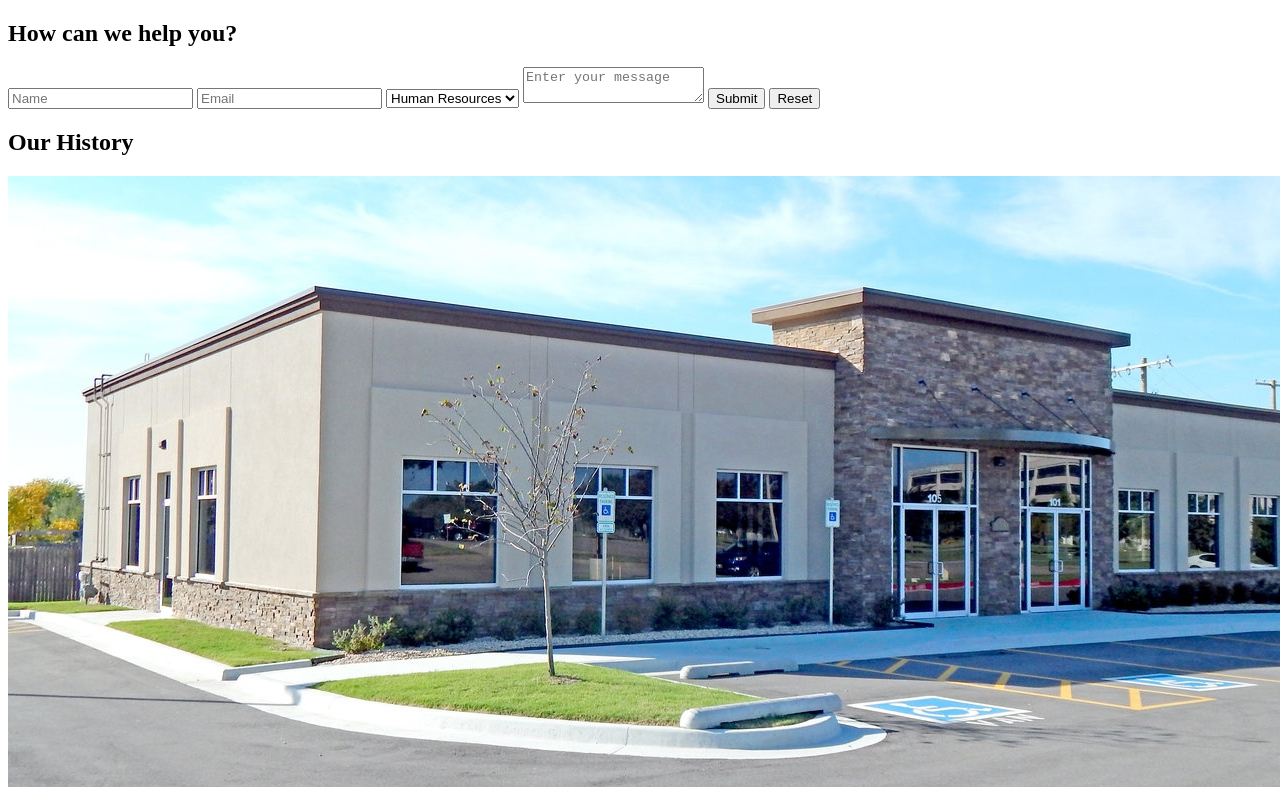
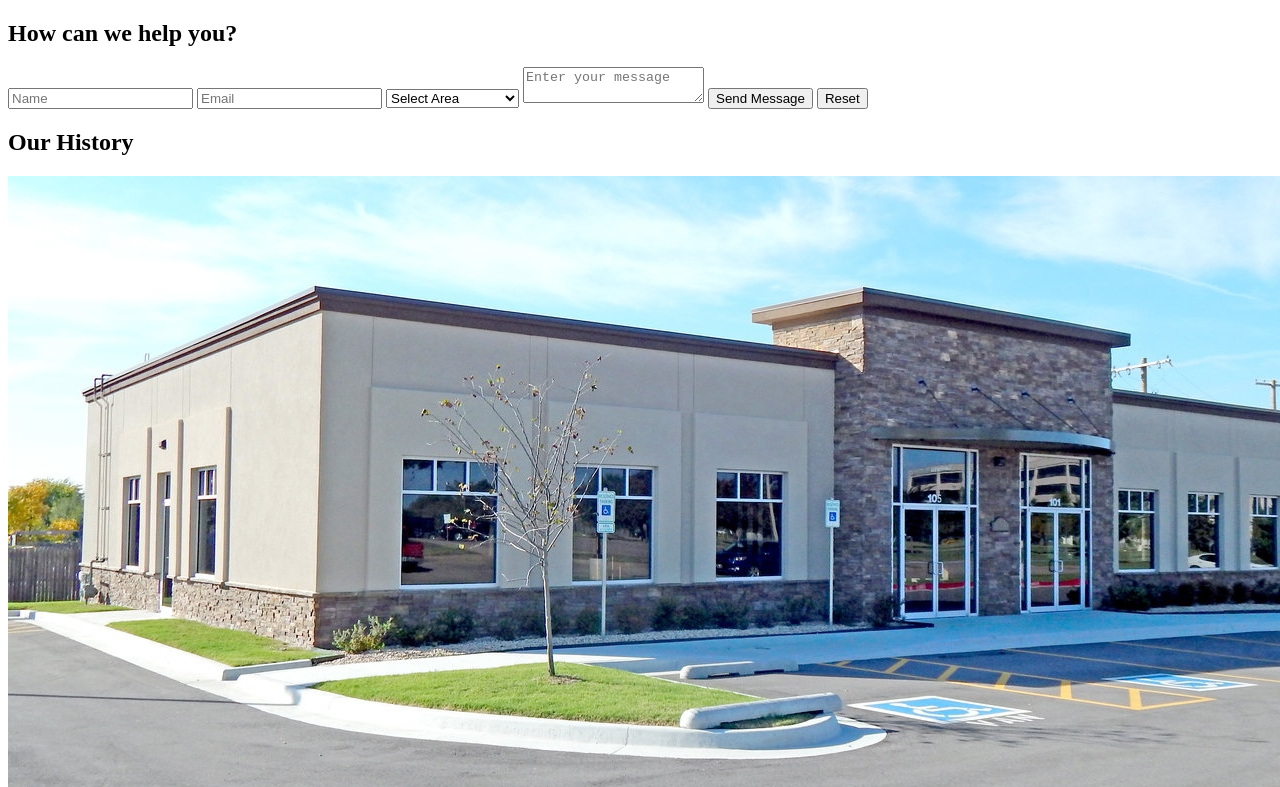
Before and after one commit to agusting19/BaSP-M2022-Etapa-1, a plain HTML site: page Semana-01/index.html in a window 1280 px wide. Shown: the part 1807-2594 px from the top of the page. Drawn offline with Linux system fonts and the light colour scheme.

Commit message:
Corrections in form sections

```diff
--- a/Semana-01/index.html
+++ b/Semana-01/index.html
@@ -86,13 +86,14 @@
                     <input placeholder="Name" type="text">
                     <input placeholder="Email" type="email">
                     <select>
+                        <option>Select Area</option>
                         <option>Human Resources</option>
-                        <option>Admin</option>
-                        <option>Support</option>
+                        <option>System</option>
+                        <option>Commercialization</option>
                     </select>
                     <textarea placeholder="Enter your message"></textarea>
-                    <input type="submit">
-                    <input type="reset">
+                    <button type="submit">Send Message</button>
+                    <button type="reset">Reset</button>
                 </form>
             </section>
             <section id="history">
@@ -141,7 +142,7 @@
                 <li><a href="#"><i class="fa-brands fa-linkedin"></i>LinkedIn</a></li>
                 <li><a href="#"><i class="fa-brands fa-github"></i>GitHub</a></li>
             </ul>
-            <h4>Copyright©2022 Trackgenix. All rights reserved</h4>
+            <h4>Copyright &copy; 2022 Trackgenix. All rights reserved</h4>
         </footer>
     </body>
 </html>
```
